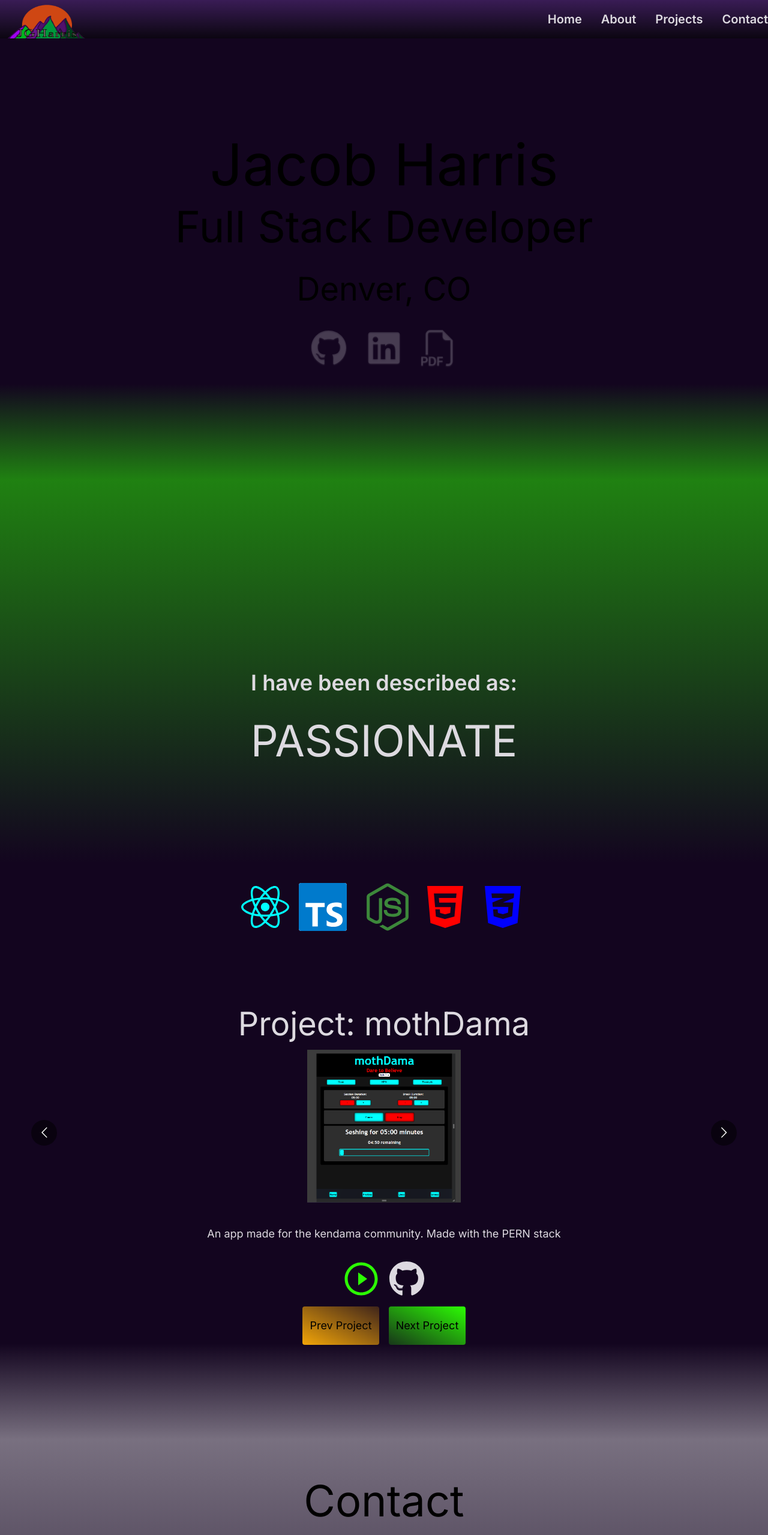
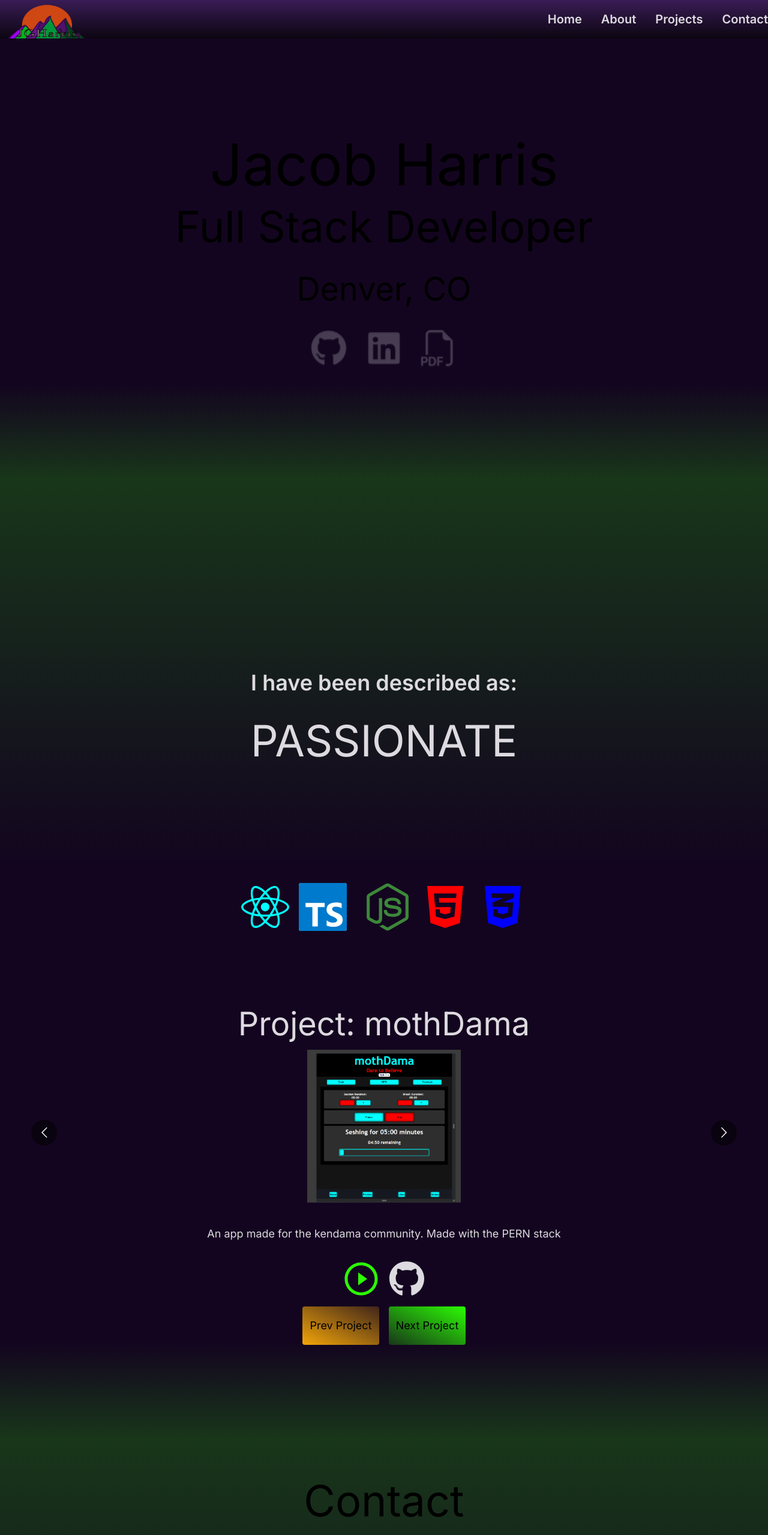
Before and after one commit to jgharris314/portfolio-02052024, a Next.js app: page / in a window 1280 px wide. Shown: the top 2559 px of the page at 60% size. Built offline with nearby package versions, Linux system fonts and the light colour scheme.

Commit message:
styled bg

```diff
--- a/app/components/Nav/Mobile.tsx
+++ b/app/components/Nav/Mobile.tsx
@@ -20,7 +20,7 @@ export default function MobileNav() {
   }
 
   const orangeHex = "#f2a508"
-  const greenHex = "#2cfc04"
+  const greenHex = "#2cfc0490"
 
   return (
     <>
--- a/app/components/sections/About.tsx
+++ b/app/components/sections/About.tsx
@@ -29,7 +29,7 @@ export default function AboutSection() {
 
   return (
     <SectionContainer
-      bgClasses="h-screen bg-gradient-to-b from-mothGreen-0/50 from-0% to-mothBlack-0 to-80% relative"
+      bgClasses="h-screen bg-gradient-to-b from-mothGreen-0/20 from-0% to-mothBlack-0 to-80% relative"
       additionalContentClasses="flex flex-col items-center justify-center w-full h-full"
       id="about"
     >
--- a/app/components/sections/Contact.tsx
+++ b/app/components/sections/Contact.tsx
@@ -3,7 +3,7 @@ import SectionContainer from "../SectionContainer"
 export default function ContactSection() {
   return (
     <SectionContainer
-      bgClasses="h-screen  bg-gradient-to-b from-mothGrey-0/50 from-0% to-mothBlack-0 to-80% pt-12"
+      bgClasses="h-screen  bg-gradient-to-b from-mothGreen-0/20 from-0% to-mothBlack-0 to-80% pt-12"
       additionalContentClasses="w-full text-center text-[72px]"
       id="contact"
     >
--- a/app/components/sections/Home.tsx
+++ b/app/components/sections/Home.tsx
@@ -5,7 +5,7 @@ import { BsFiletypePdf } from "react-icons/bs"
 export default function HomeSection() {
   return (
     <SectionContainer
-      bgClasses={`h-screen bg-mothBlack-0 bg-gradient-to-b from-mothBlack-0 via-mothBlack-0 to-mothGreen-0/50 via-80% pt-12`}
+      bgClasses={`h-screen bg-mothBlack-0 bg-gradient-to-b from-mothBlack-0 via-mothBlack-0 to-mothGreen-0/20 via-80% pt-12`}
       id="home"
       additionalContentClasses="flex flex-col gap-8 justify-center items-center h-full w-full text-center  leading-[54px] md:leading-[72px]"
     >
--- /dev/null
+++ b/app/components/sections/Projects/ButtonGroup.tsx
@@ -0,0 +1,25 @@
+export default function ButtonGroup({
+  next,
+  previous,
+  goToSlide,
+  ...rest
+}: any) {
+  return (
+    <div className="flex w-full gap-4 justify-center">
+      <button
+        className="bg-mothOrange-0 w-32 h-16 text-[18px] bg-gradient-to-bl from-mothBlack-0/80 to-mothBlack-0/0 rounded"
+        type="button"
+        onClick={() => previous()}
+      >
+        Prev Project
+      </button>
+      <button
+        type="button"
+        className="bg-mothGreen-0 w-32 h-16 text-[18px] bg-gradient-to-tr from-mothBlack-0/80 to-mothBlack-0/0 rounded"
+        onClick={() => next()}
+      >
+        Next Project
+      </button>
+    </div>
+  )
+}
--- a/app/components/sections/Projects/index.tsx
+++ b/app/components/sections/Projects/index.tsx
@@ -11,31 +11,12 @@ import {
   carouselItems,
 } from "./constants"
 
+import ButtonGroup from "./ButtonGroup"
+
 export default function ProjectsSection() {
-  const ButtonGroup = ({ next, previous, goToSlide, ...rest }: any) => {
-    return (
-      <div className="flex w-full gap-4 justify-center">
-        <button
-          className="bg-mothOrange-0 w-32 h-16 text-[18px] bg-gradient-to-bl from-mothBlack-0/80 to-mothBlack-0/0 rounded"
-          type="button"
-          onClick={() => previous()}
-        >
-          Prev Project
-        </button>
-        <button
-          type="button"
-          className="bg-mothGreen-0 w-32 h-16 text-[18px] bg-gradient-to-tr from-mothBlack-0/80 to-mothBlack-0/0 rounded"
-          onClick={() => next()}
-        >
-          Next Project
-        </button>
-      </div>
-    )
-  }
-
   return (
     <SectionContainer
-      bgClasses="h-screen bg-mothBlack-0 bg-gradient-to-b from-mothBlack-0 via-mothBlack-0 to-mothGrey-0/50 via-80% pt-20"
+      bgClasses="h-screen bg-mothBlack-0 bg-gradient-to-b from-mothBlack-0 via-mothBlack-0 to-mothGreen-0/20 via-80% pt-20"
       additionalContentClasses="w-full text-center"
       id="projects"
     >
```
